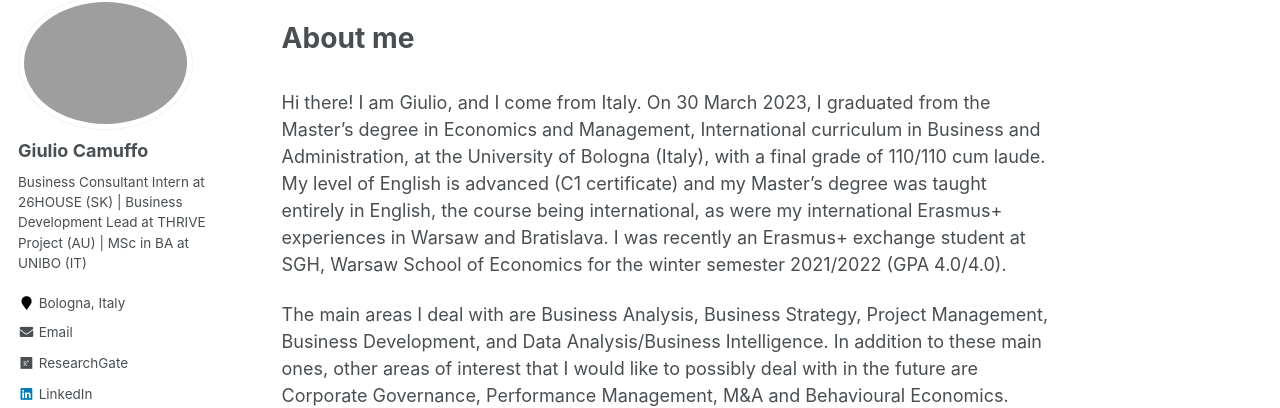
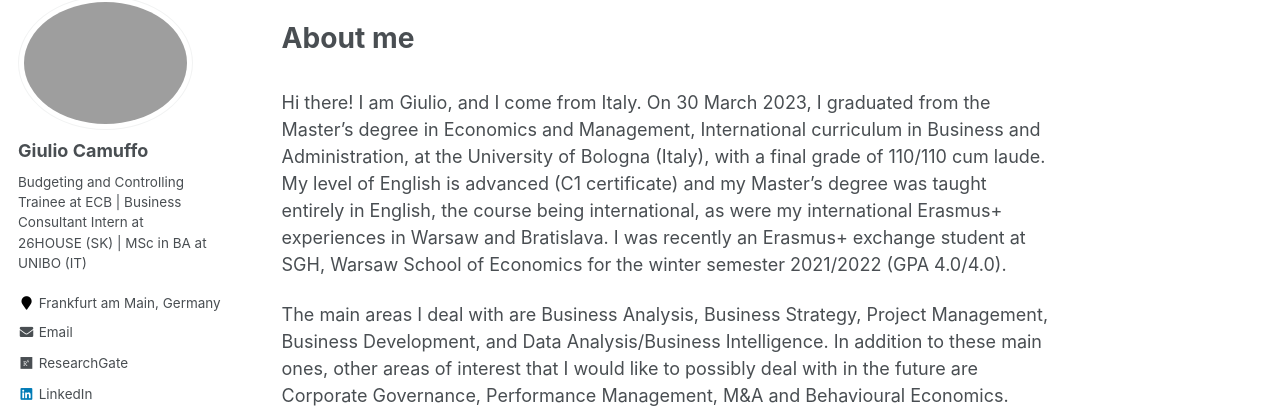
Before and after one commit to giulio-camuffo/giulio-camuffo.github.io, a Jekyll site: the page built from _pages/about.md, in a window 1280 px wide. Shown: the part 122-530 px from the top of the page. Built offline with Jekyll 4.4.1, drawn with Linux system fonts in a browser that asks for light colours; nearby versions of some CDN libraries.

Commit message:
Update _config.yml

```diff
--- a/_config.yml
+++ b/_config.yml
@@ -10,7 +10,7 @@ locale                   : "en-US"
 title                    : "Giulio Camuffo"
 title_separator          : "-"
 name                     : &name "Giulio Camuffo"
-description              : &description "Student in Bologna"
+description              : &description "Budgeting and Controlling Trainee at ECB"
 
 url                      : "https://giulio-camuffo.github.io" # the base hostname & protocol for your site e.g. "https://giulio-camuffo.github.io"
 repository               : "giulio-camuffo.github.io"
@@ -54,8 +54,8 @@ analytics:
 author:
   name             : "Giulio Camuffo"
   avatar           : "profile.png"
-  bio              : "Business Consultant Intern at 26HOUSE (SK) | Business Development Lead at THRIVE Project (AU) | MSc in BA at UNIBO (IT)"
-  location         : "Bologna, Italy"
+  bio              : "Budgeting and Controlling Trainee at ECB | Business Consultant Intern at 26HOUSE (SK) | MSc in BA at UNIBO (IT)"
+  location         : "Frankfurt am Main, Germany"
   email            : "giulio.camuffo13@gmail.com"
   researchgate     : "Giulio-Camuffo-2"
   github           : "giulio-camuffo"
```
